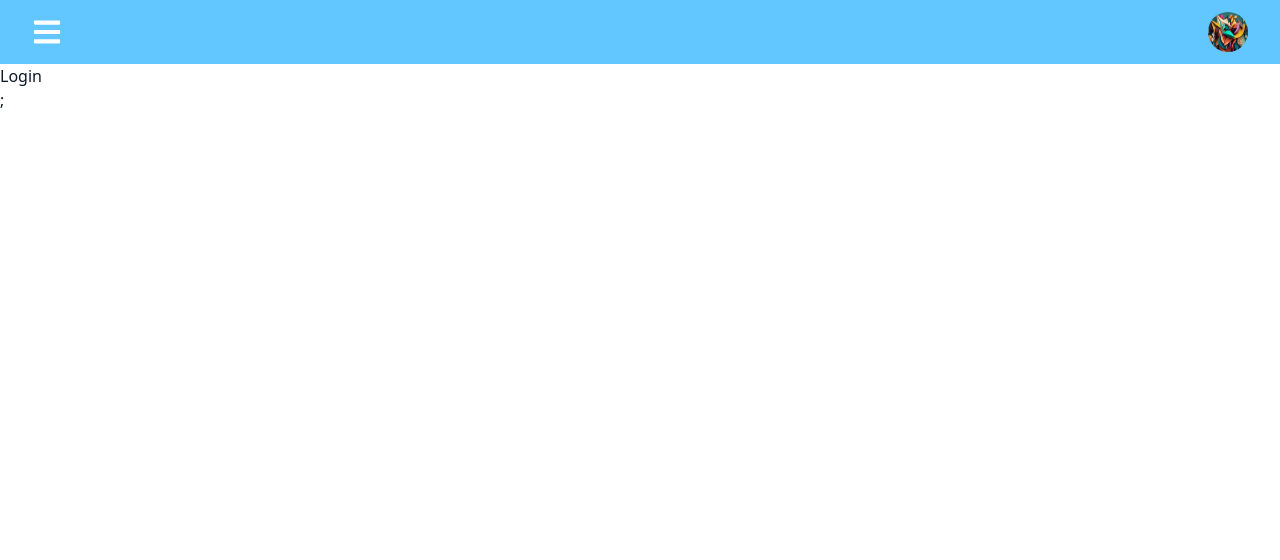
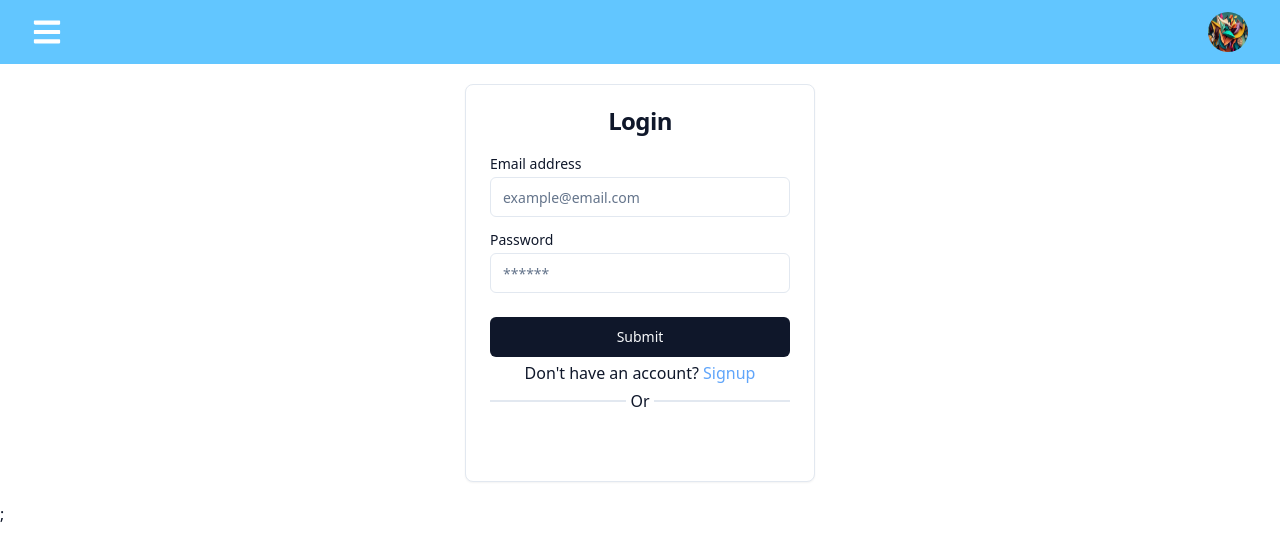
Before and after one commit to chriford-siame/ProdZM, a React (Create React App) app: page /login in a window 1280 px wide. Shown: the top 560 px of the page. Built offline with nearby package versions, Linux system fonts and the light colour scheme.

Commit message:
Create the Login page

```diff
--- a/src/components/Auth/Login.tsx
+++ b/src/components/Auth/Login.tsx
@@ -1,7 +1,59 @@
 import React from 'react'
+import { GoogleLogin } from '@react-oauth/google'
+import { Button } from "../ui/button"
+import {
+  Card,
+  CardContent,
+  CardFooter,
+  CardHeader,
+  CardTitle,
+} from "../ui/card"
+import { Input } from "../ui/input"
+import { Label } from "../ui/label"
+import { jwtDecode } from 'jwt-decode'
 
 export default function Login() {
   return (
-    <div>Login</div>
+    <div className='w-screen h-full flex items-center justify-center py-5'>
+      <Card className="w-[350px]">
+        <CardHeader>
+          <CardTitle className=' self-center'>Login</CardTitle>
+        </CardHeader>
+        <CardContent>
+          <form>
+            <div className="grid w-full items-center gap-4">
+              <div className="flex flex-col space-y-1.5">
+                <Label htmlFor="email">Email address</Label>
+                <Input id="email" type={'email'} placeholder="example@email.com" />
+              </div>
+              <div className="flex flex-col space-y-1.5">
+                <Label htmlFor="password">Password</Label>
+                <Input type={'password'} id="password" placeholder="******" />
+              </div>
+            </div>
+          </form>
+        </CardContent>
+        <CardFooter className="grid gap-1">
+          <Button className='w-full' type='submit'>Submit</Button>
+          <div className='flex justify-center'>
+            <p>Don't have an account? <a href='/signup' className=' text-blue-400 hover:text-blue-500'>Signup</a></p>
+          </div>
+          <div className='flex justify-between items-center'>
+            <span className='border w-full mr-1 h-[1px]'></span>
+            <span>Or</span>
+            <span className='border w-full ml-1 h-[1px]'></span>
+          </div>
+          <GoogleLogin
+            onSuccess={(credentialResponse) => {
+              const credentialResponseDecoded = jwtDecode(`${credentialResponse.credential}`);
+              console.log(credentialResponseDecoded)
+            }}
+            onError={() => {
+              console.log("Failed to login")
+            }}
+          />
+        </CardFooter>
+      </Card>
+    </div>
   )
 }
```
